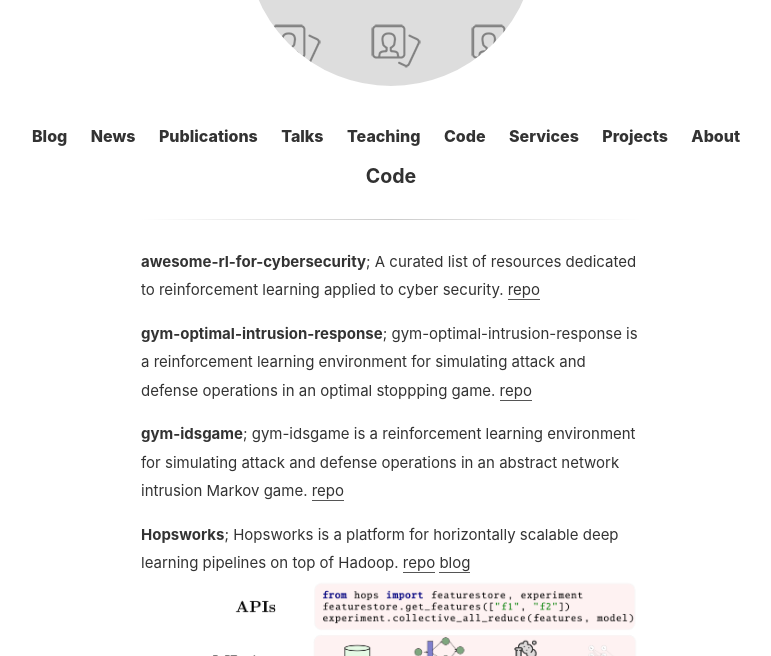
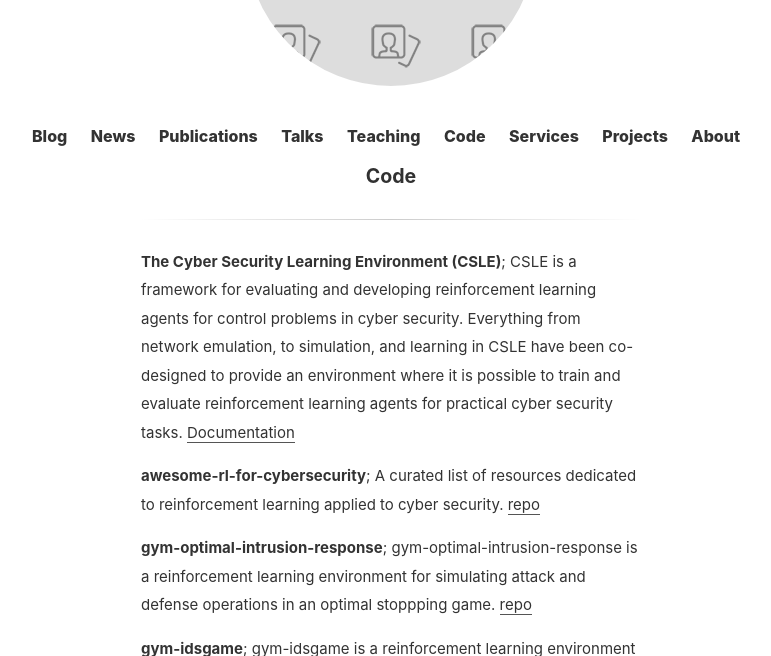
Before and after one commit to Limmen/Limmen.github.io, a Jekyll site: the page built from code.md, in a window 1280 px wide and 900 px high, cut to the strip 244-900 px from the top of the window. Shown: the whole strip, without its empty margins (249-1020 px from the left). Built offline with Jekyll 4.4.1, drawn with Linux system fonts in a browser that asks for light colours.

Commit message:
add links

```diff
--- a/code.md
+++ b/code.md
@@ -2,6 +2,9 @@
 layout: page
 title: Code
 ---
+
+**The Cyber Security Learning Environment (CSLE)**; CSLE is a framework for evaluating and developing reinforcement learning agents for control problems in cyber security. Everything from network emulation, to simulation, and learning in CSLE have been co-designed to provide an environment where it is possible to train and evaluate reinforcement learning agents for practical cyber security tasks.
+[Documentation](https://limmen.dev/csle/)
 
 **awesome-rl-for-cybersecurity**; A curated list of resources dedicated to reinforcement learning applied to cyber security.
 [repo](https://github.com/Limmen/awesome-rl-for-cybersecurity)
```
